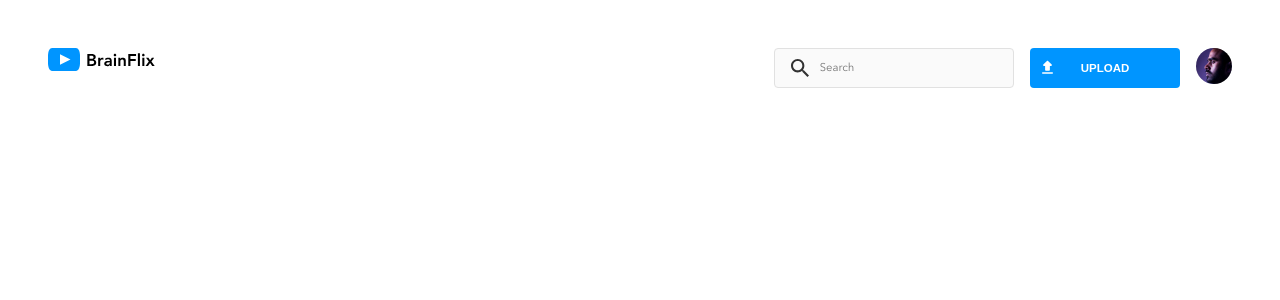
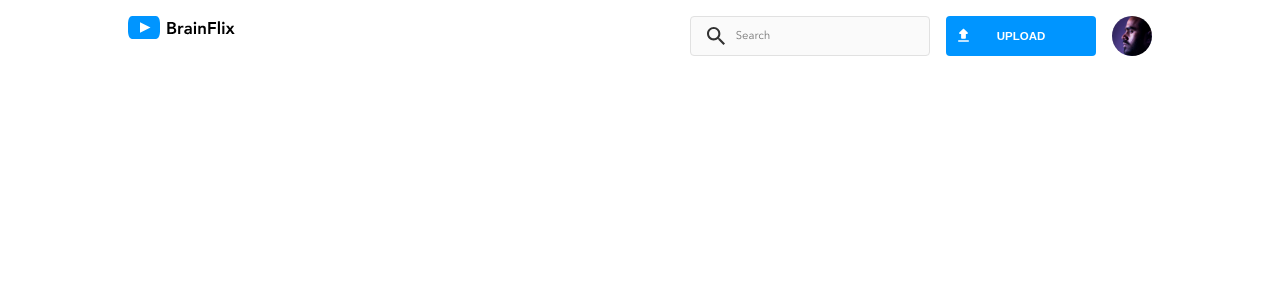
Before and after one commit to genesisvb/brainflix, a React (Create React App) app: page / in a window 1280 px wide. Shown: the top 300 px of the page. Built offline with nearby package versions, Linux system fonts and the light colour scheme.

Commit message:
Add nav bar for desktop

```diff
--- a/src/App.scss
+++ b/src/App.scss
@@ -13,4 +13,12 @@
 .App__container {
     padding: 1rem;
     font-family: 'AvenirNext LT Pro';
+
+    @include tablet {
+        padding: 1rem 2rem;
+    }
+
+    @include desktop {
+        padding: 1rem 8rem;
+    }
 }
--- a/src/components/Header/Header.scss
+++ b/src/components/Header/Header.scss
@@ -4,7 +4,6 @@
 .nav {
 
     @include tablet {
-        padding: 2rem;
         display: flex;
         justify-content: space-between;
     }
@@ -72,6 +71,8 @@
         object-position: 20%;
 
         @include tablet {
+            width: 40px;
+            height: 40px;
             order: 3;
         }
     }
```
